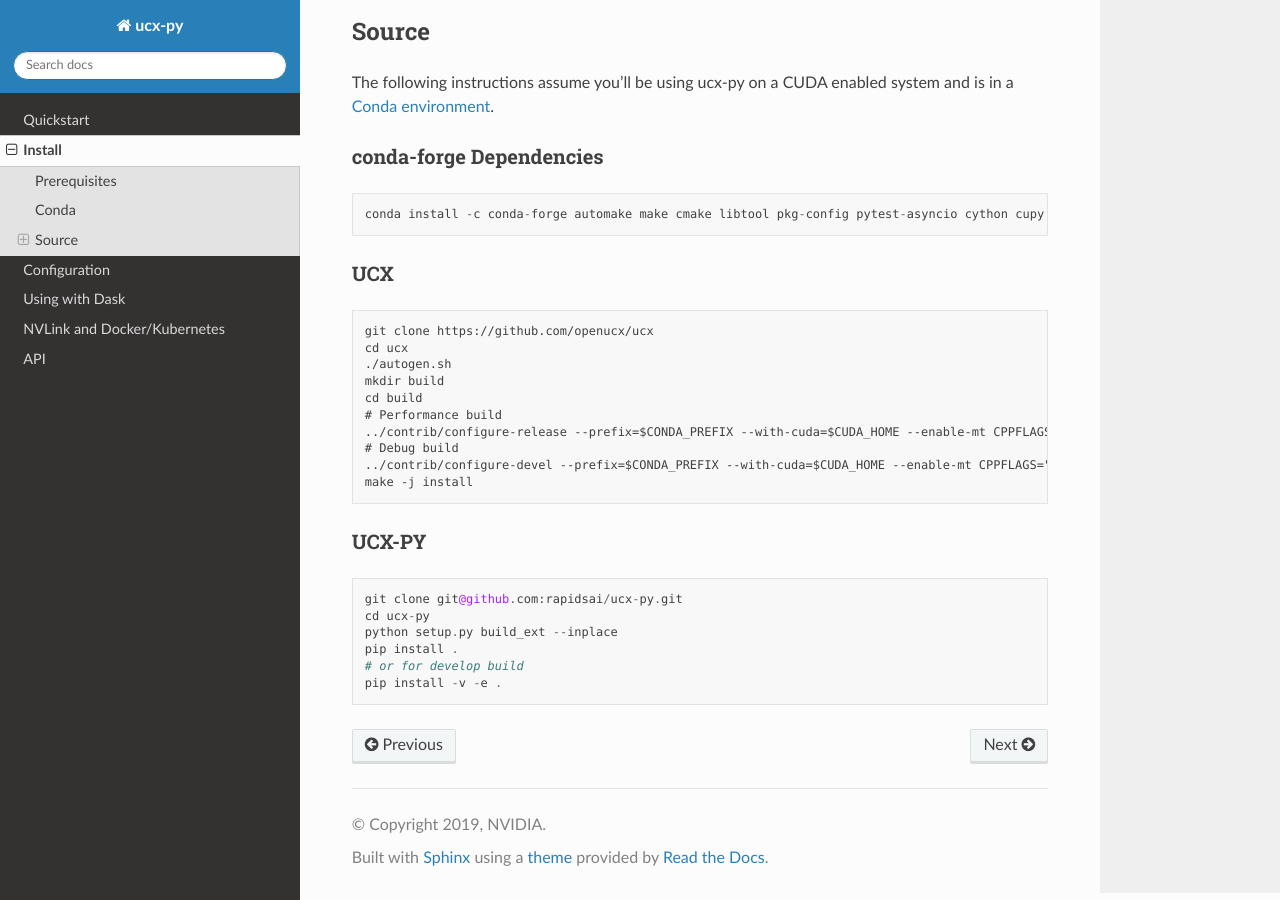
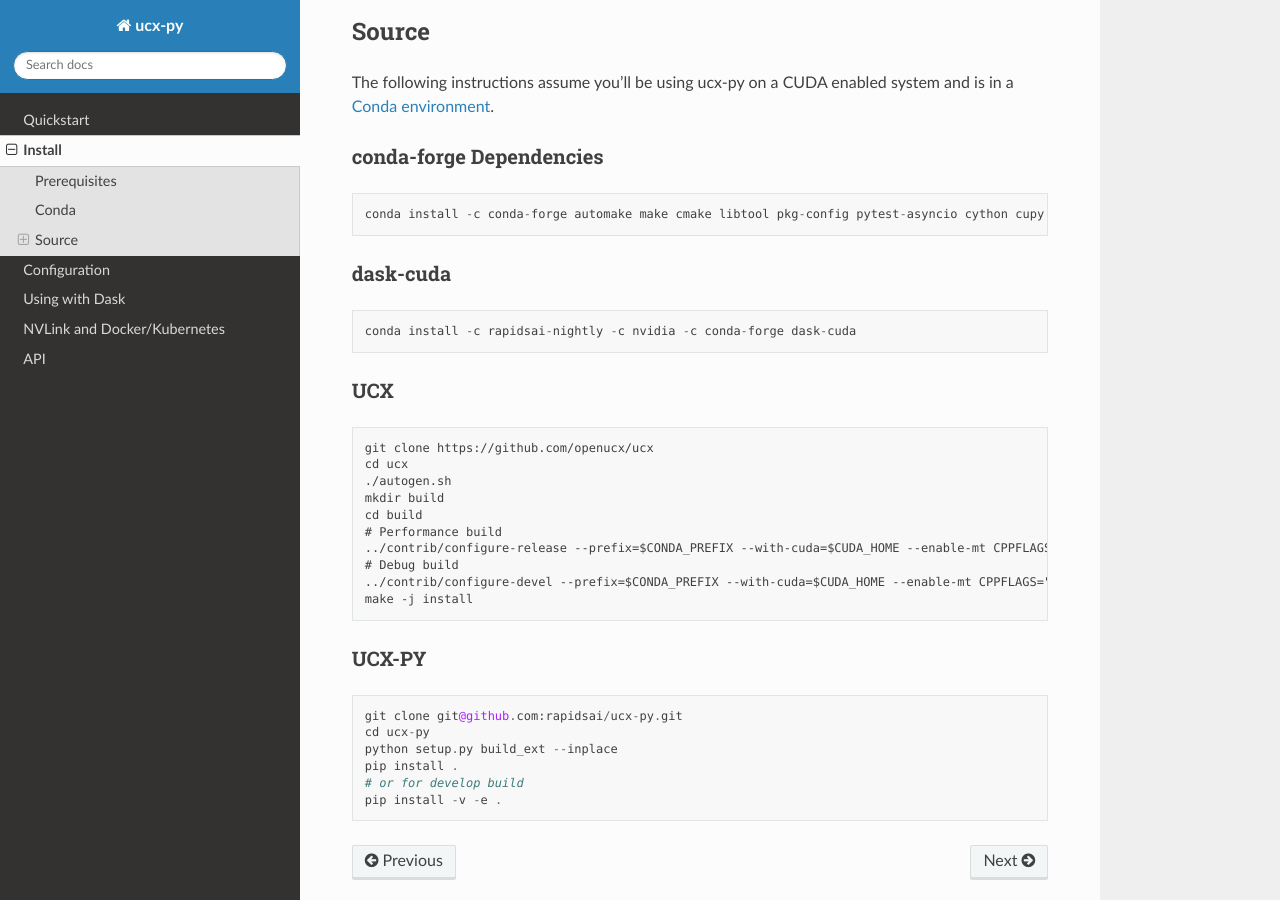
Before and after one commit to rapidsai/ucx-py, a Sphinx documentation site: the page built from docs/source/install.rst, in a window 1280 px wide and 900 px high, scrolled down 717 px. Built offline with Sphinx 7.4.7 and the Read the Docs theme 2.0.0, drawn with Linux system fonts in a browser that asks for light colours.

Commit message:
Add `dask-cuda` install

```diff
--- a/docs/source/install.rst
+++ b/docs/source/install.rst
@@ -43,6 +43,13 @@
 
     conda install -c conda-forge automake make cmake libtool pkg-config pytest-asyncio cython cupy distributed setuptools
 
+dask-cuda
+~~~~~~~~~
+
+::
+
+    conda install -c rapidsai-nightly -c nvidia -c conda-forge dask-cuda
+
 UCX
 ~~~
 
```
